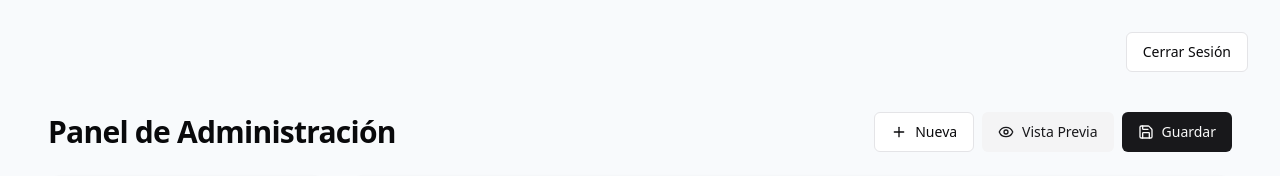
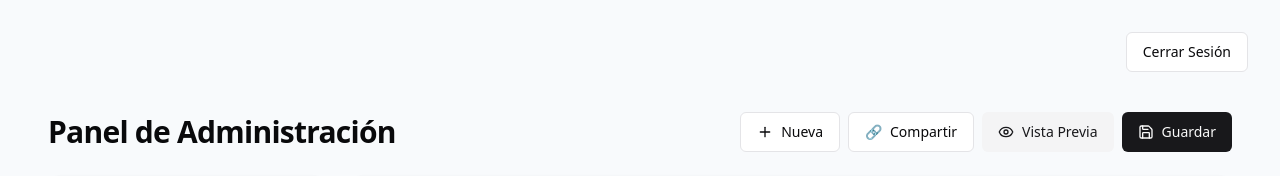
Before and after one commit to sdaza31/encuestas-app, a Next.js app: page /admin/builder in a window 1280 px wide. Shown: the top 176 px of the page. Built offline with nearby package versions, Linux system fonts and the light colour scheme; no server answers; the database is empty; sample sign-in values are in the browser's storage.

Commit message:
Fix ID handling and add share button

```diff
--- a/src/components/builder/SurveyBuilder.tsx
+++ b/src/components/builder/SurveyBuilder.tsx
@@ -58,23 +58,32 @@ export function SurveyBuilder() {
 
     const [lastSave, setLastSave] = React.useState(0)
 
+    // Helper para obtener URL
+    const getShareUrl = (id: string) => {
+        const basePath = window.location.pathname.includes('/encuestas-app') ? '/encuestas-app' : '';
+        return `${window.location.origin}${basePath}/survey?id=${id}`;
+    }
+
+    const handleShare = () => {
+        if (!survey.id) return;
+        const url = getShareUrl(survey.id);
+        // Si el ID es largo (UUID), probablemente no funcionará si no se ha guardado,
+        // pero le damos el link igual.
+        setShareUrl(url);
+        navigator.clipboard.writeText(url).then(() => alert("Link copiado al portapapeles!"));
+    }
+
     const handleSave = async () => {
         setIsSaving(true);
         try {
             const id = await createSurvey(survey);
 
-            // Si es una encuesta nueva que acabamos de guardar, actualizamos el ID local
-            // para que futuros guardados sean updates (aunque createSurvey actual siempre crea nuevo por ahora en services.ts,
-            // idealmente deberíamos hacer update si ya existe ID, pero services.ts siempre hace addDoc.
-            // Por ahora asumimos comportamiento de create siempre).
+            // IMPORTANTE: Actualizamos el ID local con el real de Firestore
+            setSurvey(prev => ({ ...prev, id: id }));
 
-            // Construct global URL
-            // Usamos window.location.origin y añadimos basePath si es necesario
-            const basePath = window.location.pathname.includes('/encuestas-app') ? '/encuestas-app' : '';
-            const url = `${window.location.origin}${basePath}/survey?id=${id}`;
+            const url = getShareUrl(id);
             setShareUrl(url);
             setLastSave(Date.now()); // Trigger list refresh
-            // alert("Encuesta guardada con éxito."); // Eliminamos alert intrusivo
         } catch (error: any) {
             console.error("Error saving survey:", error);
             const msg = error?.message || "Error desconocido";
@@ -128,6 +137,9 @@ export function SurveyBuilder() {
                 <div className="flex gap-2">
                     <Button variant="outline" onClick={handleNewSurvey}>
                         <Plus className="mr-2 h-4 w-4" /> Nueva
+                    </Button>
+                    <Button variant="outline" onClick={handleShare} title="Ver link para compartir">
+                        <span className="mr-2">🔗</span> Compartir
                     </Button>
                     <Button variant="secondary" onClick={() => setIsPreview(true)}>
                         <Eye className="mr-2 h-4 w-4" /> Vista Previa
--- a/src/lib/services.ts
+++ b/src/lib/services.ts
@@ -43,7 +43,9 @@ export const getAllSurveys = async (): Promise<Survey[]> => {
     try {
         const q = query(collection(db, COLLECTION_SURVEYS), orderBy("createdAt", "desc"));
         const querySnapshot = await getDocs(q);
-        return querySnapshot.docs.map(doc => ({ id: doc.id, ...doc.data() } as Survey));
+        // IMPORTANTE: Ponemos ...doc.data() antes de id: doc.id para asegurar que el ID real de Firestore
+        // sobrescriba cualquier ID interno que se haya guardado en el documento json.
+        return querySnapshot.docs.map(doc => ({ ...doc.data(), id: doc.id } as Survey));
     } catch (e) {
         console.error("Error getting all surveys: ", e);
         return [];
@@ -56,7 +58,7 @@ export const getSurvey = async (id: string): Promise<Survey | null> => {
         const docSnap = await getDoc(docRef);
 
         if (docSnap.exists()) {
-            return { id: docSnap.id, ...docSnap.data() } as Survey;
+            return { ...docSnap.data(), id: docSnap.id } as Survey;
         } else {
             console.log("No such document!");
             return null;
```
